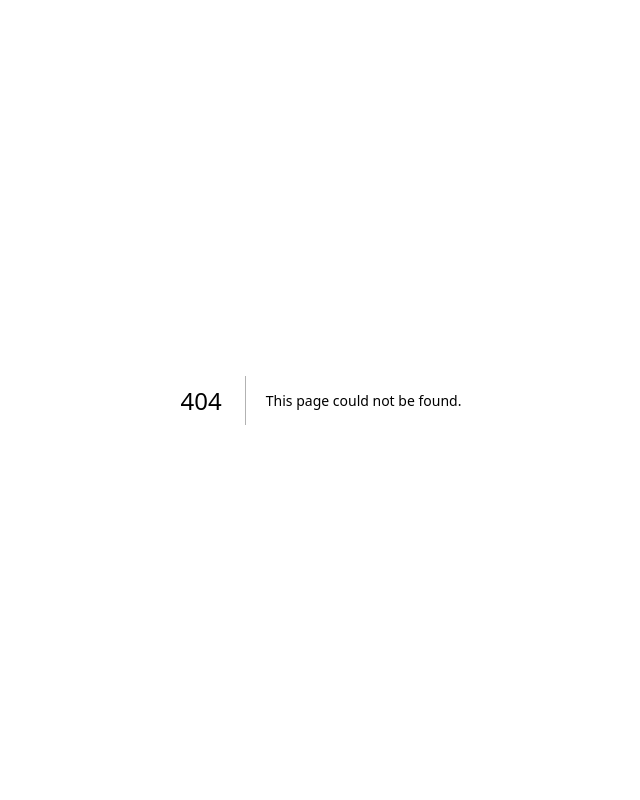
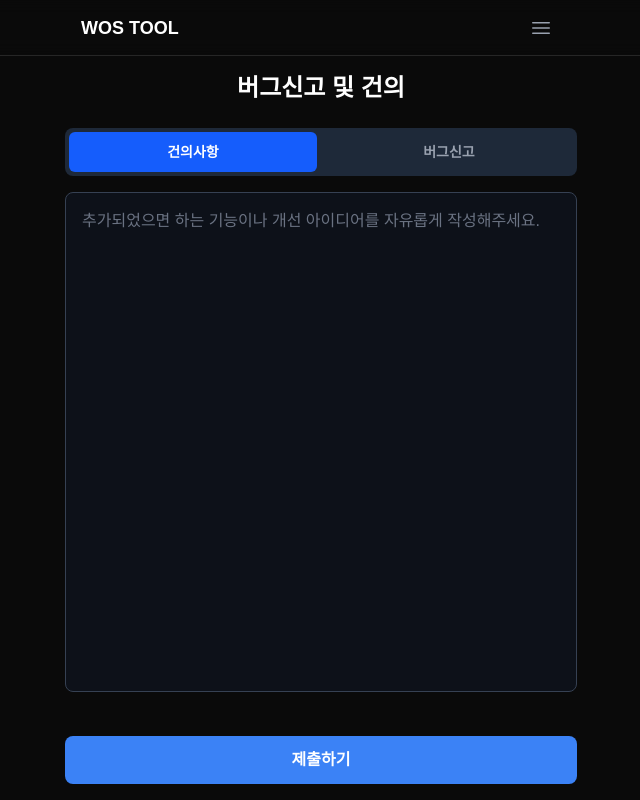
Before and after one commit to Gonggibab/wos-rally-checker, a Next.js app: page /feedback in a window 1280 px wide. Before the commit this address had no page. Shown: the whole page, without its empty margins (319-959 px from the left). Built offline with nearby package versions, Linux system fonts and the light colour scheme; a web font is replaced by a local one.

Commit message:
건의사항 기능 추가

```diff
--- a/src/app/(main)/event-schedule/page.tsx
+++ b/src/app/(main)/event-schedule/page.tsx
@@ -1,7 +1,7 @@
 // src/app/(main)/event-schedule/page.tsx
 "use client";
 
-import { useState } from "react";
+import { useState, useMemo } from "react";
 import { ChevronLeftIcon, ChevronRightIcon } from "@heroicons/react/24/solid";
 import EventCalendar from "@/components/calendar/EventCalendar";
 import EventDetailModal from "@/components/calendar/EventDetailModal";
@@ -20,6 +20,17 @@ export default function EventSchedulePage() {
   const [viewDate, setViewDate] = useState(getInitialViewDate());
   const [isModalOpen, setModalOpen] = useState(false);
   const [selectedEvent, setSelectedEvent] = useState<Event | null>(null);
+
+  const week = useMemo(() => {
+    const startDate = new Date(viewDate);
+    const currentWeek = [];
+    for (let i = 0; i < 7; i++) {
+      const day = new Date(startDate);
+      day.setDate(startDate.getDate() + i);
+      currentWeek.push(day);
+    }
+    return currentWeek;
+  }, [viewDate]);
 
   const handleEventClick = (event: Event) => {
     setSelectedEvent(event);
@@ -46,7 +57,7 @@ export default function EventSchedulePage() {
     setViewDate(getInitialViewDate());
   };
 
-  const weekDays = ["Mon", "Tue", "Wed", "Thu", "Fri", "Sat", "Sun"];
+  const weekDayNames = ["Mon", "Tue", "Wed", "Thu", "Fri", "Sat", "Sun"];
   const formatDate = (date: Date) => `${date.getMonth() + 1}/${date.getDate()}`;
   const weekEnd = new Date(viewDate);
   weekEnd.setDate(weekEnd.getDate() + 6);
@@ -54,8 +65,9 @@ export default function EventSchedulePage() {
   return (
     <>
       <div className="h-full flex flex-col">
-        {/* 제목(h1)을 제거하고 주간 네비게이션만 남깁니다. */}
+        {/* 상단 고정: 주간 네비게이션 및 요일/날짜 헤더 */}
         <div className="px-4 pt-4 pb-2 bg-[var(--background)] z-10 flex-shrink-0">
+          {/* 주간 네비게이션 */}
           <div className="flex items-center justify-center space-x-4">
             <button
               onClick={goToPreviousWeek}
@@ -81,15 +93,30 @@ export default function EventSchedulePage() {
               <ChevronRightIcon className="w-6 h-6 text-white" />
             </button>
           </div>
+          {/* 요일 및 날짜 헤더 */}
+          <div className="min-w-[840px] grid grid-cols-7 text-center font-semibold text-gray-400 border-b border-gray-700 pb-2 mt-4">
+            {week.map((date, index) => {
+              const today = new Date();
+              const isToday = today.toDateString() === date.toDateString();
+              return (
+                <div key={index}>
+                  <div>{weekDayNames[index]}</div>
+                  <div
+                    className={`mt-1 text-sm ${
+                      isToday ? "text-blue-400 font-bold" : "text-gray-500"
+                    }`}
+                  >
+                    {date.getMonth() + 1}/{date.getDate()}
+                  </div>
+                </div>
+              );
+            })}
+          </div>
         </div>
 
-        <div className="flex-grow overflow-x-auto px-4 pt-2">
+        {/* 스크롤 영역: 이벤트 캘린더 */}
+        <div className="flex-grow overflow-y-auto px-4">
           <div className="min-w-[840px]">
-            <div className="grid grid-cols-7 text-center font-semibold text-gray-400 border-b border-gray-700 pb-2">
-              {weekDays.map((day) => (
-                <div key={day}>{day}</div>
-              ))}
-            </div>
             <EventCalendar
               viewDate={viewDate}
               onEventClick={handleEventClick}
--- /dev/null
+++ b/src/app/(main)/feedback/page.tsx
@@ -0,0 +1,140 @@
+// src/app/(main)/feedback/page.tsx
+"use client";
+
+import { useState } from "react";
+
+type FeedbackType = "suggestion" | "bug";
+
+export default function FeedbackPage() {
+  const [feedbackType, setFeedbackType] = useState<FeedbackType>("suggestion");
+  const [content, setContent] = useState("");
+  const [isSubmitting, setIsSubmitting] = useState(false);
+  const [submitStatus, setSubmitStatus] = useState<"success" | "error" | null>(
+    null
+  );
+
+  const handleSubmit = async (e: React.FormEvent<HTMLFormElement>) => {
+    e.preventDefault();
+    setSubmitStatus(null);
+
+    if (!content.trim()) {
+      alert("내용을 입력해주세요.");
+      return;
+    }
+
+    setIsSubmitting(true);
+
+    const feedbackTypeText =
+      feedbackType === "suggestion" ? "건의사항" : "버그신고";
+
+    try {
+      const response = await fetch("/api/feedback", {
+        method: "POST",
+        headers: {
+          "Content-Type": "application/json",
+        },
+        body: JSON.stringify({
+          feedbackType: feedbackTypeText,
+          content: content,
+        }),
+      });
+
+      if (!response.ok) {
+        throw new Error("서버에서 오류가 발생했습니다.");
+      }
+
+      setSubmitStatus("success");
+      setContent("");
+      setFeedbackType("suggestion");
+    } catch (error) {
+      console.error("피드백 제출 실패:", error);
+      setSubmitStatus("error");
+    } finally {
+      setIsSubmitting(false);
+    }
+  };
+
+  return (
+    // 전체 레이아웃을 flex-col로 설정하여 자식 요소들이 수직 공간을 채우도록 합니다.
+    <div className="h-full flex flex-col p-4">
+      <div className="max-w-lg mx-auto w-full flex flex-col flex-grow">
+        <h1 className="text-2xl font-bold text-white mb-6 text-center">
+          버그신고 및 건의
+        </h1>
+
+        {/* form이 남은 공간을 모두 차지하도록 flex-grow를 추가합니다. */}
+        <form
+          onSubmit={handleSubmit}
+          className="flex flex-col flex-grow space-y-4"
+        >
+          {/* 글 종류 선택 */}
+          <div>
+            <div className="grid grid-cols-2 gap-2 rounded-lg bg-gray-800 p-1">
+              <button
+                type="button"
+                onClick={() => setFeedbackType("suggestion")}
+                className={`w-full h-10 rounded-md text-sm font-semibold transition-colors ${
+                  feedbackType === "suggestion"
+                    ? "bg-blue-600 text-white"
+                    : "bg-transparent text-gray-400 hover:bg-gray-700"
+                }`}
+              >
+                건의사항
+              </button>
+              <button
+                type="button"
+                onClick={() => setFeedbackType("bug")}
+                className={`w-full h-10 rounded-md text-sm font-semibold transition-colors ${
+                  feedbackType === "bug"
+                    ? "bg-red-600 text-white"
+                    : "bg-transparent text-gray-400 hover:bg-gray-700"
+                }`}
+              >
+                버그신고
+              </button>
+            </div>
+          </div>
+
+          {/* 내용 입력 영역이 남은 공간을 모두 차지하도록 flex-grow를 추가합니다. */}
+          <div className="flex flex-col flex-grow">
+            <textarea
+              id="content"
+              value={content}
+              onChange={(e) => setContent(e.target.value)}
+              placeholder={
+                feedbackType === "suggestion"
+                  ? "추가되었으면 하는 기능이나 개선 아이디어를 자유롭게 작성해주세요."
+                  : "어떤 상황에서 버그가 발생했는지 최대한 자세하게 작성해주시면 큰 도움이 됩니다."
+              }
+              className="w-full h-full flex-grow p-4 bg-gray-900/50 border border-gray-700 rounded-lg text-white placeholder-gray-500 focus:ring-2 focus:ring-blue-500 focus:border-blue-500 transition resize-none"
+            />
+          </div>
+
+          {/* 제출 버튼 및 상태 메시지 */}
+          <div className="flex-shrink-0">
+            {/* 상태 메시지 영역의 높이를 고정하여 레이아웃이 밀리는 것을 방지합니다. */}
+            <div className="h-5 mb-2 text-right text-sm">
+              {submitStatus === "success" && (
+                <p className="text-green-400">
+                  소중한 의견 감사합니다! 성공적으로 제출되었습니다.
+                </p>
+              )}
+              {submitStatus === "error" && (
+                <p className="text-red-400">
+                  제출에 실패했습니다. 잠시 후 다시 시도해주세요.
+                </p>
+              )}
+            </div>
+            <button
+              type="submit"
+              disabled={isSubmitting}
+              className="w-full h-12 bg-[var(--primary)] hover:bg-[var(--primary-hover)] text-white font-semibold rounded-lg transition-colors disabled:bg-gray-600 disabled:cursor-not-allowed"
+            >
+              {isSubmitting ? "제출 중..." : "제출하기"}
+            </button>
+          </div>
+        </form>
+      </div>
+    </div>
+  );
+}
--- /dev/null
+++ b/src/app/api/feedback/route.ts
@@ -0,0 +1,70 @@
+// src/app/api/feedback/route.ts
+
+import { NextResponse } from "next/server";
+
+export async function POST(request: Request) {
+  try {
+    const data = await request.json();
+    const { feedbackType, content } = data;
+
+    if (!feedbackType || !content) {
+      return NextResponse.json(
+        { message: "누락된 필드가 있습니다." },
+        { status: 400 }
+      );
+    }
+
+    // 제공해주신 정확한 정보로 값을 교체했습니다.
+    // ★★★ 중요: URL의 끝을 'viewform'에서 'formResponse'로 변경해야 합니다. ★★★
+    const googleFormUrl =
+      "https://docs.google.com/forms/d/e/1FAIpQLSf6snRaKE5sDhbVCTC44GICPC7O4RydQ_lLQ6SbN98rmeCHaw/formResponse";
+    const typeEntry = "entry.957908194";
+    const contentEntry = "entry.456957366";
+
+    // URLSearchParams를 사용하여 form-urlencoded 형식으로 데이터를 구성합니다.
+    const params = new URLSearchParams();
+    params.append(typeEntry, feedbackType);
+    params.append(contentEntry, content);
+
+    // Google Forms에 POST 요청을 보냅니다.
+    const response = await fetch(googleFormUrl, {
+      method: "POST",
+      headers: {
+        "Content-Type": "application/x-www-form-urlencoded",
+      },
+      body: params.toString(),
+    });
+
+    // Google Forms는 성공 시 200 OK 응답을 반환합니다.
+    // 응답 상태를 직접 확인하여 성공 여부를 정확하게 판단합니다.
+    if (response.ok) {
+      return NextResponse.json(
+        { message: "피드백이 성공적으로 제출되었습니다." },
+        { status: 200 }
+      );
+    } else {
+      // 응답이 OK가 아닐 경우, 응답 본문을 포함하여 서버 로그에 남깁니다.
+      const errorBody = await response.text();
+      console.error(
+        "Google Forms 제출 실패:",
+        response.status,
+        response.statusText,
+        errorBody
+      );
+      // 클라이언트에게 실패를 명확히 알립니다.
+      return NextResponse.json(
+        {
+          message: `Google Forms 제출에 실패했습니다. (상태: ${response.status})`,
+        },
+        { status: response.status }
+      );
+    }
+  } catch (error) {
+    // 네트워크 오류 등 fetch 자체가 실패한 경우
+    console.error("피드백 제출 API 오류:", error);
+    return NextResponse.json(
+      { message: "피드백 제출 중 서버 내부 오류가 발생했습니다." },
+      { status: 500 }
+    );
+  }
+}
--- a/src/components/calendar/EventCalendar.tsx
+++ b/src/components/calendar/EventCalendar.tsx
@@ -28,44 +28,37 @@ export default function EventCalendar({
 
   const processedEvents = processEventsForWeek(week);
   const maxLane = Math.max(-1, ...processedEvents.map((e) => e.lane));
-  const requiredHeight = 52 + (maxLane + 1) * 42;
+  // 각 이벤트의 높이(36px)와 상하 간격(6px)을 고려하여 계산합니다.
+  const requiredHeight = 12 + (maxLane + 1) * 42;
 
   return (
     <div className="border-l border-r border-b border-gray-700">
       <div
-        className="relative grid grid-cols-7 border-t border-gray-700"
+        className="relative grid grid-cols-7"
         style={{ minHeight: `${requiredHeight}px` }}
       >
-        {week.map((date, dayIndex) => {
-          const today = new Date();
-          const isToday = today.toDateString() === date.toDateString();
-
-          return (
+        {/* 날짜 표시는 page.tsx로 이동했으므로, 여기서는 각 요일의 배경 셀만 렌더링합니다. */}
+        {week.map((_, dayIndex) => (
           <div
             key={dayIndex}
-              className={`border-r border-gray-700 p-1.5 ${
+            className={`border-r border-gray-700 ${
               dayIndex === 6 ? "border-r-0" : ""
             }`}
           >
-              <div
-                className={`w-full flex justify-center items-center h-6 rounded-md text-sm font-semibold ${
-                  isToday ? "bg-blue-500 text-white" : "text-gray-200"
-                }`}
-              >
-                {date.getMonth() + 1}/{date.getDate()}
+            {/* 셀의 최소 높이를 확보하기 위한 빈 div */}
+            <div style={{ minHeight: `${requiredHeight}px` }}></div>
           </div>
-            </div>
-          );
-        })}
+        ))}
 
-        <div className="absolute top-10 left-0 right-0">
+        {/* 이벤트 바를 표시하는 부분은 top 값을 조정합니다. */}
+        <div className="absolute top-0 left-0 right-0">
           {processedEvents.map((event) => (
             <div
               key={`${event.name}-${event.startCol}`}
               onClick={() => onEventClick(event)}
               className={`${event.color} absolute flex items-center text-white text-sm font-semibold px-1.5 rounded-lg cursor-pointer hover:opacity-80`}
               style={{
-                top: `${event.lane * 42 + 2}px`,
+                top: `${event.lane * 42 + 6}px`, // 상단 간격을 6px로 조정
                 left: `calc(${(100 / 7) * event.startCol}% + 3px)`,
                 width: `calc(${(100 / 7) * event.span}% - 6px)`,
                 height: "36px",
@@ -73,7 +66,8 @@ export default function EventCalendar({
               title={event.name}
             >
               {event.iconUrl && (
-                <div className="relative w-10 h-7 -ml-1 mr-1 flex-shrink-0 flex items-center justify-center">
+                // 아이콘 우측 마진(mr-1)을 제거합니다.
+                <div className="relative w-10 h-7 -ml-1 flex-shrink-0 flex items-center justify-center">
                   <div
                     className={`relative ${
                       event.iconFit === "contain" ? "w-full h-7" : "w-7 h-7"
@@ -83,7 +77,6 @@ export default function EventCalendar({
                       src={event.iconUrl}
                       alt={event.name}
                       fill
-                      // sizes 속성을 추가하여 경고를 해결합니다.
                       sizes="40px"
                       className={`rounded-md ${
                         event.iconFit === "contain"
--- a/src/components/layout/SideBar.tsx
+++ b/src/components/layout/SideBar.tsx
@@ -16,6 +16,8 @@ const navItems = [
   { href: "/", label: "랠리 시간 계산기" },
   { href: "/event-schedule", label: "이벤트 일정" },
 ];
+
+const externalNavItems = [{ href: "/feedback", label: "버그신고 및 건의" }];
 
 export default function SideBar({ isOpen, onClose }: SideBarProps) {
   const pathname = usePathname();
@@ -82,6 +84,30 @@ export default function SideBar({ isOpen, onClose }: SideBarProps) {
                           );
                         })}
                       </ul>
+
+                      {/* 구분선 */}
+                      <hr className="my-3 border-t border-[var(--card-border)]" />
+
+                      <ul className="space-y-1">
+                        {externalNavItems.map((item) => {
+                          const isActive = pathname === item.href;
+                          return (
+                            <li key={item.href}>
+                              <Link
+                                href={item.href}
+                                onClick={onClose}
+                                className={`block w-full text-left px-4 py-2.5 rounded-md font-medium transition-colors ${
+                                  isActive
+                                    ? "bg-blue-600 text-white"
+                                    : "text-gray-300 hover:bg-gray-700 hover:text-white"
+                                }`}
+                              >
+                                {item.label}
+                              </Link>
+                            </li>
+                          );
+                        })}
+                      </ul>
                     </div>
                   </div>
                 </Dialog.Panel>
```
Lines whose indentation alone changed are shown as unchanged.
